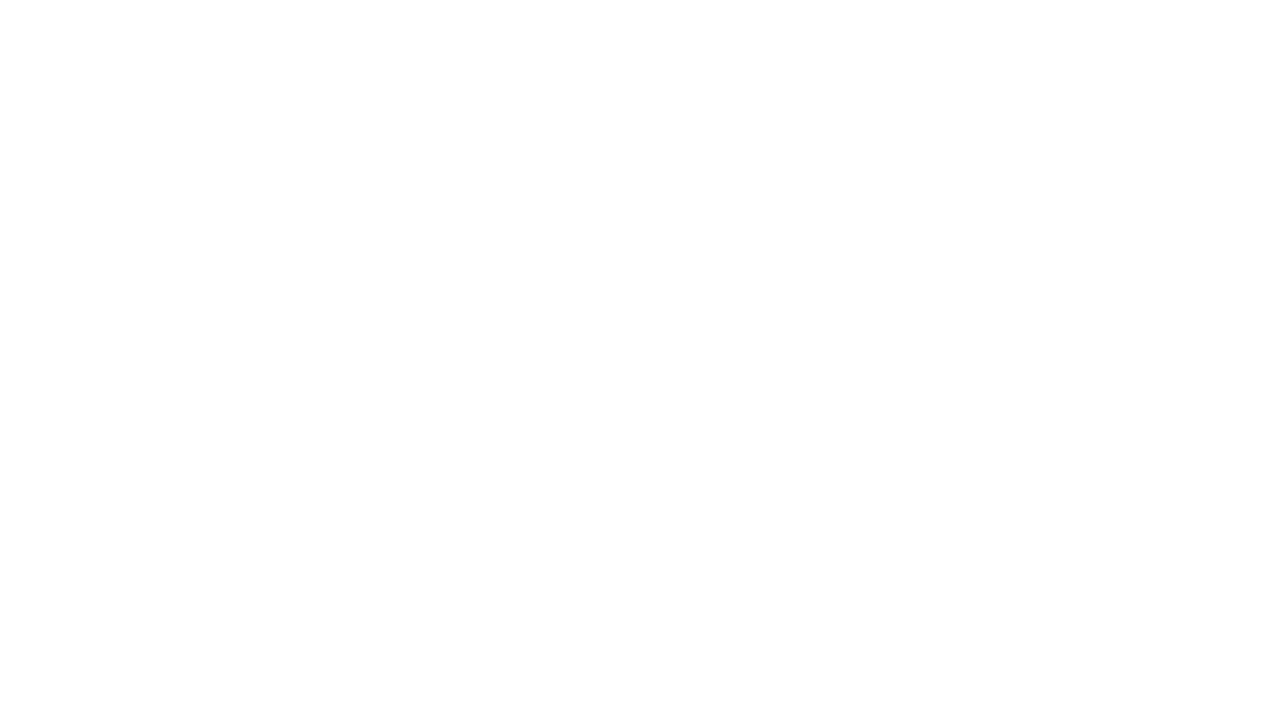
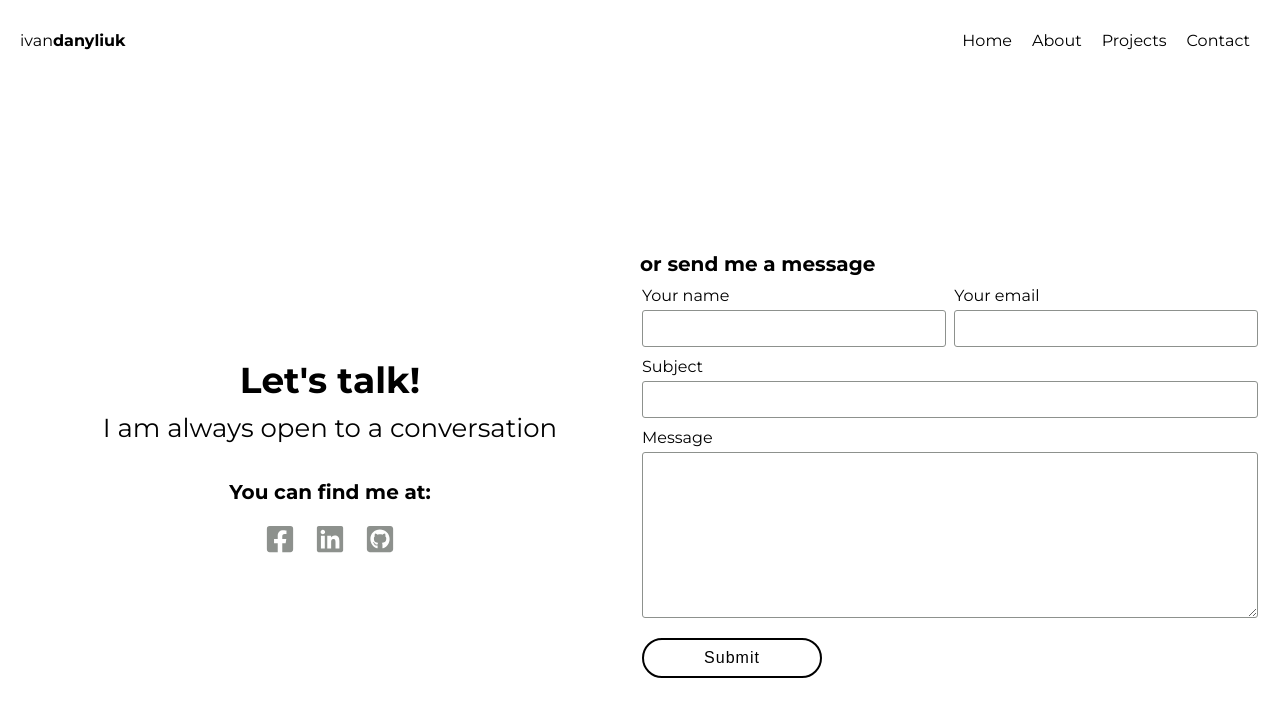
Before and after one commit to IvanDanyliuk/portfolio-gatsbyjs, a Gatsby site: page /contact in a window 1280 px wide. Before the commit this address had no page. Built offline with nearby package versions, Linux system fonts and the light colour scheme; Gatsby itself is replaced by a stand-in of ours.

Commit message:
added contact component

```diff
--- a/package.json
+++ b/package.json
@@ -24,6 +24,7 @@
     "@mdx-js/react": "^1.6.22",
     "@react-icons/all-files": "^4.1.0",
     "babel-plugin-styled-components": "^1.13.1",
+    "express": "^4.17.1",
     "gatsby": "^3.8.1",
     "gatsby-plugin-gatsby-cloud": "^2.8.1",
     "gatsby-plugin-image": "^1.8.0",
@@ -33,6 +34,7 @@
     "gatsby-source-filesystem": "^3.8.0",
     "gatsby-transformer-remark": "^4.6.0",
     "gatsby-transformer-sharp": "^3.8.0",
+    "nodemailer": "^6.6.2",
     "react": "^17.0.1",
     "react-dom": "^17.0.1",
     "react-icons": "^4.2.0",
--- /dev/null
+++ b/src/components/Form/ContactForm.js
@@ -0,0 +1,122 @@
+import React, { useState }  from 'react'
+import axios from 'axios';
+import styled from 'styled-components';
+
+
+const ContactForm = () => {
+    const [serverState, setServerState] = useState({
+        submitting: false,
+        status: null
+    });
+    const handleServerResponse = (ok, msg, form) => {
+        setServerState({
+            submitting: false,
+            status: { ok, msg }
+        });
+        if (ok) {
+            form.reset();
+        }
+    };
+    const handleOnSubmit = e => {
+        e.preventDefault();
+        const form = e.target;
+        setServerState({ submitting: true });
+        axios({
+            method: 'post',
+            url: 'https://getform.io/f/c48520df-9660-4b8e-92dd-506c5ed018d1',
+            data: new FormData(form)
+        })
+            .then(r => {
+                handleServerResponse(true, 'Thanks!', form);
+            })
+            .catch(r => {
+                handleServerResponse(false, r.response.data.error, form);
+            });
+    };
+    return (
+        <ContactFormBody method={'post'} action={'https://getform.io/f/c48520df-9660-4b8e-92dd-506c5ed018d1'} name={'contact-form'} onSubmit={handleOnSubmit}>
+            <fieldset>
+                <label for={'name'}>Your name</label>
+                <input type={'text'} name={'name'} />
+            </fieldset>
+            <fieldset>
+                <label for={'email'}>Your email</label>
+                <input type={'email'} name={'email'} />
+            </fieldset>
+            <fieldset>
+                <label for={'subject'}>Subject</label>
+                <input type={'text'} name={'subject'} />
+                <label for={'message'}>Message</label>
+                <textarea name={'message'}></textarea>
+                <button type={'submit'}>Submit</button>
+            </fieldset>
+        </ContactFormBody>
+    );
+};
+
+
+const ContactFormBody = styled.form`
+    position: relative;
+    width: 100%;
+    display: flex;
+    flex-wrap: wrap;
+    justify-content: space-between;
+
+    fieldset {
+        position: relative;
+        padding: 0;
+        width: 49%;
+        display: flex;
+        flex-direction: column;
+        border: none;
+
+        label {
+            margin-bottom: 5px;
+        }
+
+        input, textarea {
+            margin-bottom: 10px;
+            border: 1px solid rgb(141, 145, 141);
+            border-radius: 3px;
+        }
+
+        input {
+            padding: 10px;
+        }
+
+        textarea {
+            margin-bottom: 20px;
+            height: 20vh;
+        }
+
+        button {
+            cursor: pointer;
+            width: 180px;
+            height: 40px;
+            border: 2px solid rgb(0, 0, 0);
+            border-radius: 20px;
+            font-size: 16px;
+            text-align: center;
+            letter-spacing: 1px;
+            background: transparent;
+            color: rgb(0, 0, 0);
+        }
+
+        &:last-child {
+            width: 100%;
+
+            @media (max-width: 768px) {
+                button {
+                    margin: 0 auto;
+                }
+            }
+        }
+
+        @media (max-width: 768px) {
+            width: 100%;
+        }
+    }
+`;
+
+
+export default ContactForm;
--- a/src/components/Layout.js
+++ b/src/components/Layout.js
@@ -26,6 +26,7 @@ const Header = styled.header`
     overflow: hidden;
 	background: rgb(255, 255, 255);
 `;
+
 const MainContent = styled.main`
     position: relative;
     margin: 0;
--- a/src/components/MainPage/SocialMediaList.js
+++ b/src/components/MainPage/SocialMediaList.js
@@ -36,9 +36,7 @@ const SocialMedia = styled.ul`
     position: relative;
     margin: 0;
     padding: 0;
-    width: 100%;
     display: flex;
-    justify-content: center;
     box-sizing: border-box;
 
     @media (max-width: 768px) {
--- a/src/components/Navbar/NavbarLinks.js
+++ b/src/components/Navbar/NavbarLinks.js
@@ -9,6 +9,7 @@ const NavbarLinks = () => {
             <NavLink><Link to="/">Home</Link></NavLink>
             <NavLink><Link to="/about">About</Link></NavLink>
             <NavLink><Link to="/projects">Projects</Link></NavLink>
+            <NavLink><Link to="/contact">Contact</Link></NavLink>
         </>
     );
 };
--- /dev/null
+++ b/src/content/contact/contact.md
@@ -0,0 +1,7 @@
+---
+type: "contact"
+slug: "/contact"
+title: "Let's talk!"
+subtitle: "I am always open to a conversation"
+text: "You can find me at: "
+---
--- /dev/null
+++ b/src/pages/contact.js
@@ -0,0 +1,114 @@
+import React from 'react';
+import { graphql } from 'gatsby';
+import styled from 'styled-components';
+import Layout from '../components/Layout';
+import SocialMediaList from '../components/MainPage/SocialMediaList';
+import ContactForm from '../components/Form/ContactForm';
+
+
+const Contact = ({data}) => {
+    const {frontmatter} = data.allMarkdownRemark.edges[0].node;
+
+    return (
+        <Layout>
+            <ContactBody>
+                <MainContactInfo>
+                    <h5>{frontmatter.title}</h5>
+                    <p>{frontmatter.subtitle}</p>
+                    <h6>{frontmatter.text}</h6>
+                    <SocialMediaList />
+                </MainContactInfo>
+                <ContactFormContainer>
+                    <h6>or send me a message</h6>
+                    <ContactForm />
+                </ContactFormContainer>
+            </ContactBody>
+        </Layout>
+    );
+};
+
+export const contactData = graphql`
+    query ContactQuery {
+        allMarkdownRemark(filter: {
+            frontmatter: {
+                type: {
+                    eq: "contact"
+                }
+            }
+        }) {
+            edges {
+                node {
+                    frontmatter {
+                        title
+                        subtitle
+                        text
+                    }
+                }
+            }
+        }
+    }
+`;
+
+
+const ContactBody = styled.section`
+    position: relative;
+    padding: 20px 0;
+    width: 100%;
+    min-height: 90vh;
+    display: flex;
+
+    @media (max-width: 768px) {
+        flex-direction: column;
+    }
+`;
+
+const MainContactInfo = styled.div`
+    position: relative;
+    width: 50%;
+    display: flex;
+    flex-direction: column;
+    justify-content: center;
+    align-items: center;
+    text-align: center;
+
+    h5 {
+        margin-bottom: 10px;
+        font-size: 36px;
+    }
+    p {
+        font-size: 26px;
+    }
+    h6 {
+        margin: 36px 0 20px 0;
+        font-size: 20px;
+    }
+
+    @media (max-width: 768px) {
+        width: 100%;
+    }
+`;
+
+const ContactFormContainer = styled.div`
+    position: relative;
+    width: 50%;
+    display: flex;
+    flex-direction: column;
+    justify-content: center;
+
+    h6 {
+        margin: 10px 0;
+        font-size: 20px;
+    }
+
+    @media (max-width: 768px) {
+        width: 100%;
+
+        h6 {
+            margin: 26px 0;
+            text-align: center;
+        }
+    }
+`;
+
+
+export default Contact;
--- a/src/pages/index.js
+++ b/src/pages/index.js
@@ -13,9 +13,9 @@ const IndexPage = () => {
         <Layout pageTitle="Home Page">
             <MainPage>
                 <Introduction>
-                      <h1>Hi, I am <span>Ivan Danyliuk</span>!</h1>
-                      <h2>I am a frontend developer based in Ukraine</h2>
-                      <Skills />
+                    <h1>Hi, I am <span>Ivan Danyliuk</span>!</h1>
+                    <h2>I am a frontend developer based in Ukraine</h2>
+                    <Skills />
                 </Introduction>
                 <Cta>
                     <SocialMediaList />
```
Also changed, not shown: form-hadler.js (added, +35 -0 lines), 1 other file.
